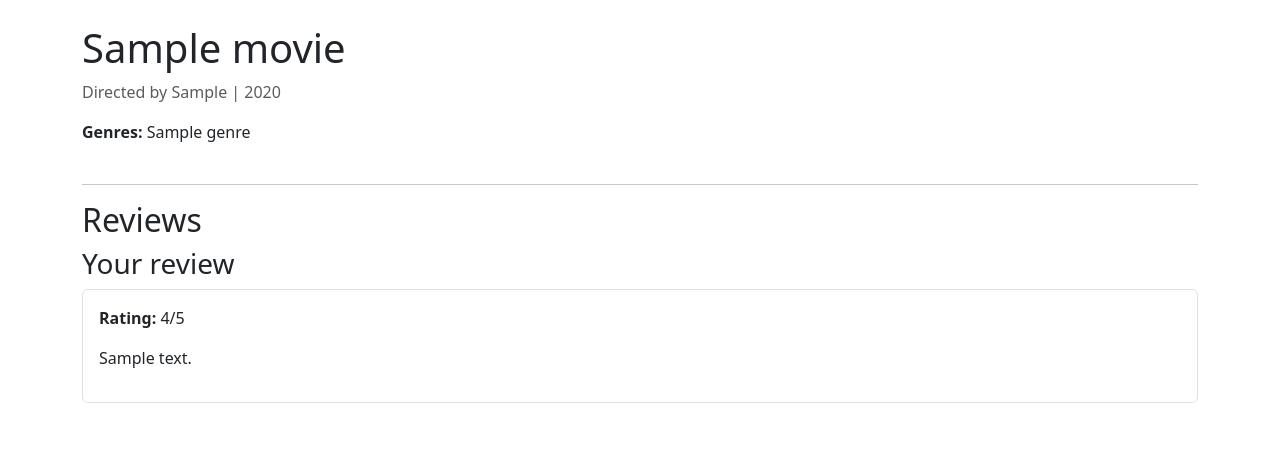
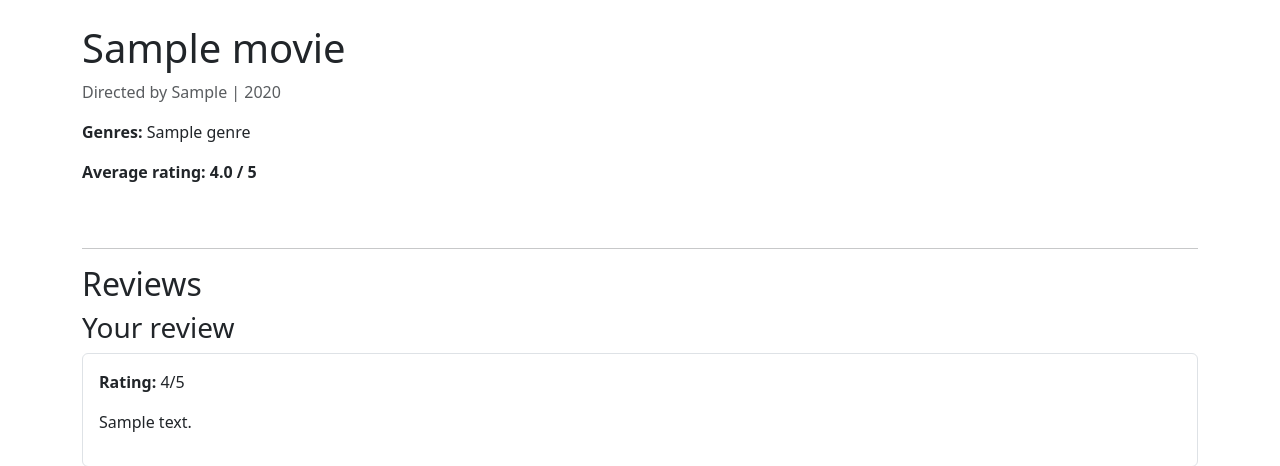
Before and after one commit to angela64711/third-milestone-project, a Django app: a page that uses movies/templates/movies/movie_detail.html in a window 1280 px wide. Shown: the part 57-523 px from the top of the page. Run offline with Django 4.2, Linux system fonts and the light colour scheme; a user stored in the database is signed in; tables that the repository leaves empty hold one stand-in row (values such as "Sample post").

Commit message:
Add average rating to movie detail page

```diff
--- a/movies/templates/movies/movie_detail.html
+++ b/movies/templates/movies/movie_detail.html
@@ -40,6 +40,12 @@
         <img src="{{ movie.poster.url }}" class="img-fluid rounded" alt="{{ movie.title }} poster">
     </div>
     -->
+
+    <div class="mb-4">
+        {% if average_rating %}
+        <p class="fw-bold">Average rating: {{ average_rating}} / 5</p>
+        {% endif %}
+    </div>
 </section>
 
 <hr>
--- a/movies/views.py
+++ b/movies/views.py
@@ -144,6 +144,20 @@ def movie_detail(request, slug):
 
     reviews = Review.objects.filter(movie=movie, approved=True).order_by("-created_on")
 
+    # Calculate average rating
+
+    review_count = reviews.count()
+
+    if review_count > 0:
+        total_rating = 0
+
+        for review in reviews:
+            total_rating += review.rating
+
+        average_rating = round(total_rating / review_count, 1)
+    else:
+        average_rating = None
+
     if request.method == "POST" and user_review is None:
         review_form = ReviewForm(request.POST)
 
@@ -165,6 +179,7 @@ def movie_detail(request, slug):
         "reviews": reviews,
         "review_form": review_form,
         "user_review": user_review,
+        "average_rating": average_rating,
     }
 
     return render(request, "movies/movie_detail.html", context)
```
